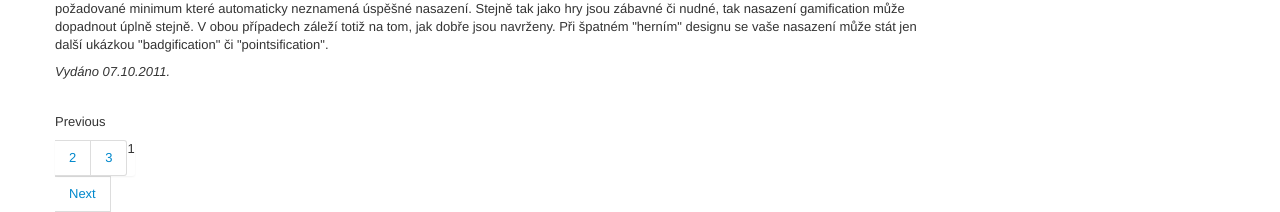
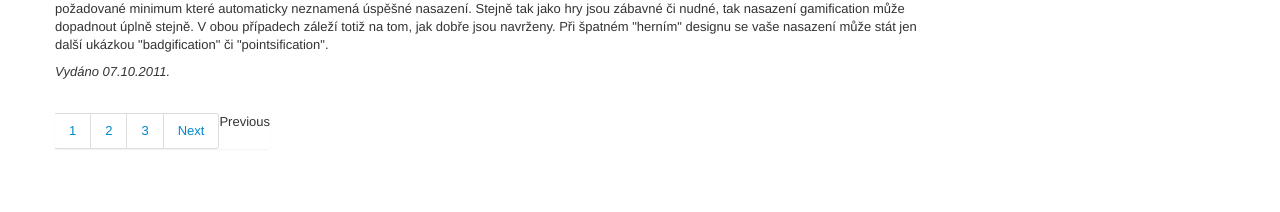
Before and after one commit to pavelbier/Gamification.cz, a Jekyll site: the page built from index.html, in a window 1280 px wide. Shown: the part 2352-2564 px from the top of the page. Built offline with Jekyll 4.4.1, drawn with Linux system fonts in a browser that asks for light colours; the list of posts is cut into pages by our own code; after the commit the page ends 2519 px from its top, so only the background shows below that.

Commit message:
prepsani paginatoru

```diff
--- a/index.html
+++ b/index.html
@@ -14,25 +14,24 @@ title: zajímavosti ze světa gamification
 
 
 <nav id="post-pagination" class="pagination">
-
+  <ul class="pages">
     {% if paginator.previous_page %}
-  <p class="previous">
+    <li class="previous">
       {% if paginator.previous_page == 1 %}
       <a href="/">Previous</a>
       {% else %}
       <a href="/page{{paginator.previous_page}}">Previous</a>
       {% endif %}
-  </p>
+    </li>
     {% else %}
-  <p class="previous disabled">
+    <li class="previous disabled">
       <span>Previous</span>
-  </p>
+    </li>
     {% endif %}
 
-  <ul class="pages">
     <li class="page">
       {% if paginator.page == 1 %}
-      <span class="current-page">1</span>
+      <span class="current-page"><a href="#">1</a></span>
       {% else %}
       <a href="/">1</a>
       {% endif %}
@@ -41,22 +40,23 @@ title: zajímavosti ze světa gamification
     {% for count in (2..paginator.total_pages) %}
     <li class="page">
       {% if count == paginator.page %}
-      <span class="current-page">{{count}}</span>
+      <span class="current-page"><a href="#">{{count}}</a></span>
       {% else %}
       <a href="/page{{count}}">{{count}}</a>
       {% endif %}
     </li>
     {% endfor %}
+
+    {% if paginator.next_page %}
+    <li class="next">
+      <a href="/page{{paginator.next_page}}">Next</a>
+    </li>
+    {% else %}
+    <li class="next disabled">
+      <span><a href="#">Next</a></span>
+    </li>
+    {% endif %}
+
   </ul>
 
-  {% if paginator.next_page %}
-  <p class="next">
-    <a href="/page{{paginator.next_page}}">Next</a>
-  </p>
-  {% else %}
-  <p class="next disabled">
-    <span>Next</span>
-  </p>
-  {% endif %}
-
 </nav>
```
Lines whose indentation alone changed are shown as unchanged.
